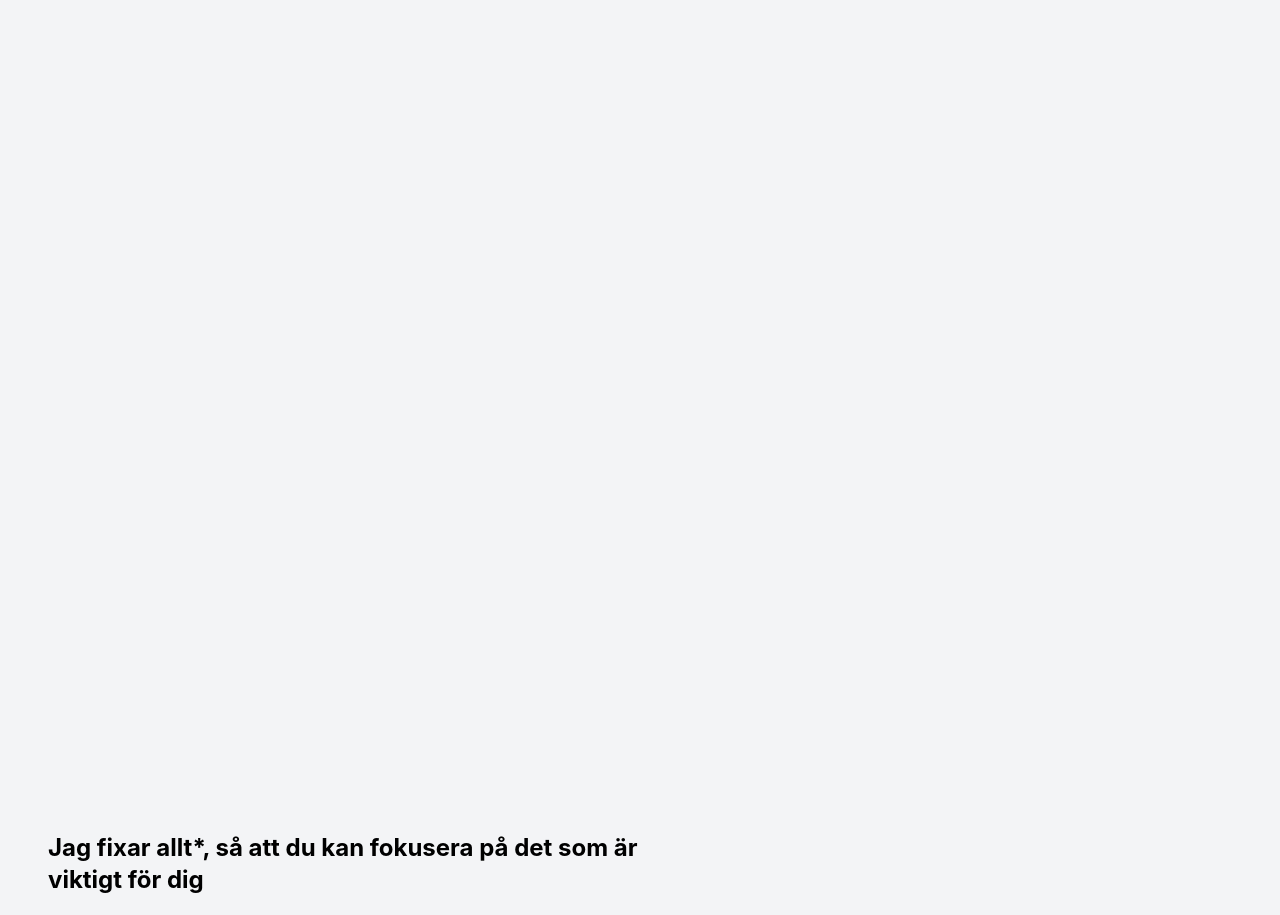
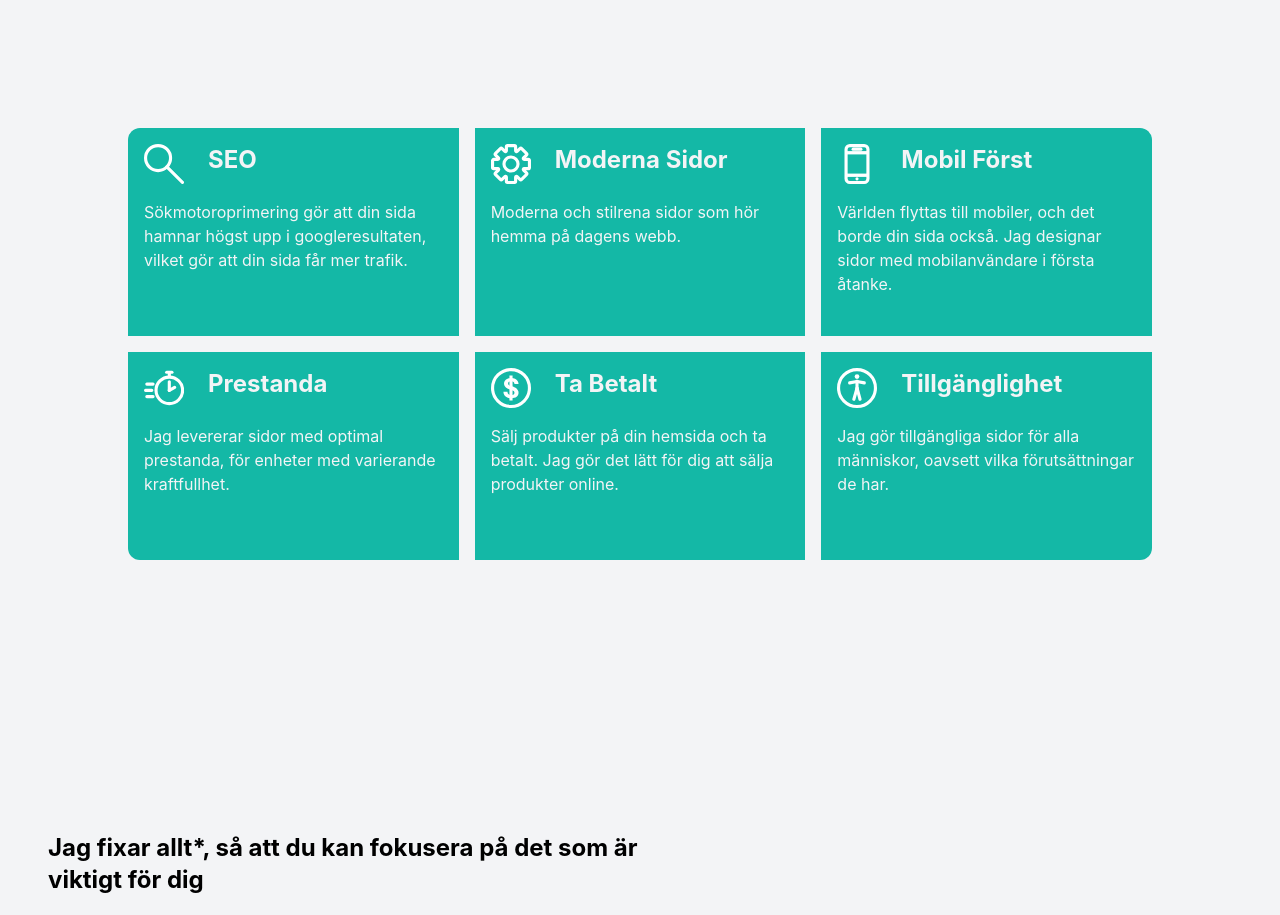
Before and after one commit to saile515/old-portfolio, a Next.js app: page / in a window 1280 px wide. Shown: the part 880-1795 px from the top of the page. Built offline with nearby package versions, Linux system fonts and the light colour scheme.

Commit message:
Changed scroll based animation to react-spring

```diff
--- a/components/Intro/Info/FeatureBox.tsx
+++ b/components/Intro/Info/FeatureBox.tsx
@@ -1,22 +1,22 @@
+import { animated, useSpring } from "react-spring";
 import { useEffect, useRef, useState } from "react";
 
 import Image from "next/image";
+import { Waypoint } from "react-waypoint";
 import useScrollHeight from "../../../hooks/useScrollHeight";
-import useWindowSize from "../../../hooks/useWindowSize";
 
 export default function FeatureBox(props: { index: number; img: string; name: string; description: string }) {
-	const [clientRect, setClientRect] = useState<{ top: number }>({ top: 0 });
-	const ref = useRef<HTMLDivElement>(null);
-	const windowSize = useWindowSize();
-	const scrollHeight = useScrollHeight();
-
-	useEffect(() => {
-		if (!ref.current) return;
-		setClientRect(ref.current.getBoundingClientRect());
-	}, [scrollHeight]);
+	const [inView, setInView] = useState(false);
+	const springProps = useSpring({
+		to: { transform: inView ? "translate(0, 0)" : "translate(0, 0)", opacity: inView ? 1 : 1 },
+		from: { transform: inView ? "translate(0, 100%)" : "translate(0, 0)", opacity: inView ? 0 : 1 },
+		delay: 500,
+		config: { mass: 1, tension: 100 },
+	});
 
 	return (
-		<div ref={ref} style={{ opacity: (windowSize.height - clientRect.top - windowSize.height / 8) / (windowSize.height / 8) }} className="bg-teal-500 p-4">
+		<Waypoint onEnter={() => setInView(true)}>
+			<animated.div style={springProps} className="bg-teal-500 p-4">
 				<div className="flex mb-4">
 					<div className="relative w-8 md:w-10 h-8 md:h-10">
 						<Image src={props.img} layout="fill" alt="Dekorativ icon" />
@@ -24,6 +24,7 @@ export default function FeatureBox(props: { index: number; img: string; name: st
 					<h2 className=" leading-8 md:leading-10 text-xl lg:text-2xl text-gray-100 font-bold mx-6">{props.name}</h2>
 				</div>
 				<p className="text-gray-100">{props.description}</p>
-		</div>
+			</animated.div>
+		</Waypoint>
 	);
 }
--- a/package.json
+++ b/package.json
@@ -12,7 +12,9 @@
 		"next": "^12.1.5",
 		"nodemailer": "^6.7.3",
 		"react": "^18.0.0",
-		"react-dom": "^18.0.0"
+		"react-dom": "^18.0.0",
+		"react-spring": "^9.5.2",
+		"react-waypoint": "^10.3.0"
 	},
 	"devDependencies": {
 		"@types/node": "17.0.23",
```
Also changed, not shown: 1 other file (tests, documents, lock files or other folders). Lines whose indentation alone changed are shown as unchanged.
